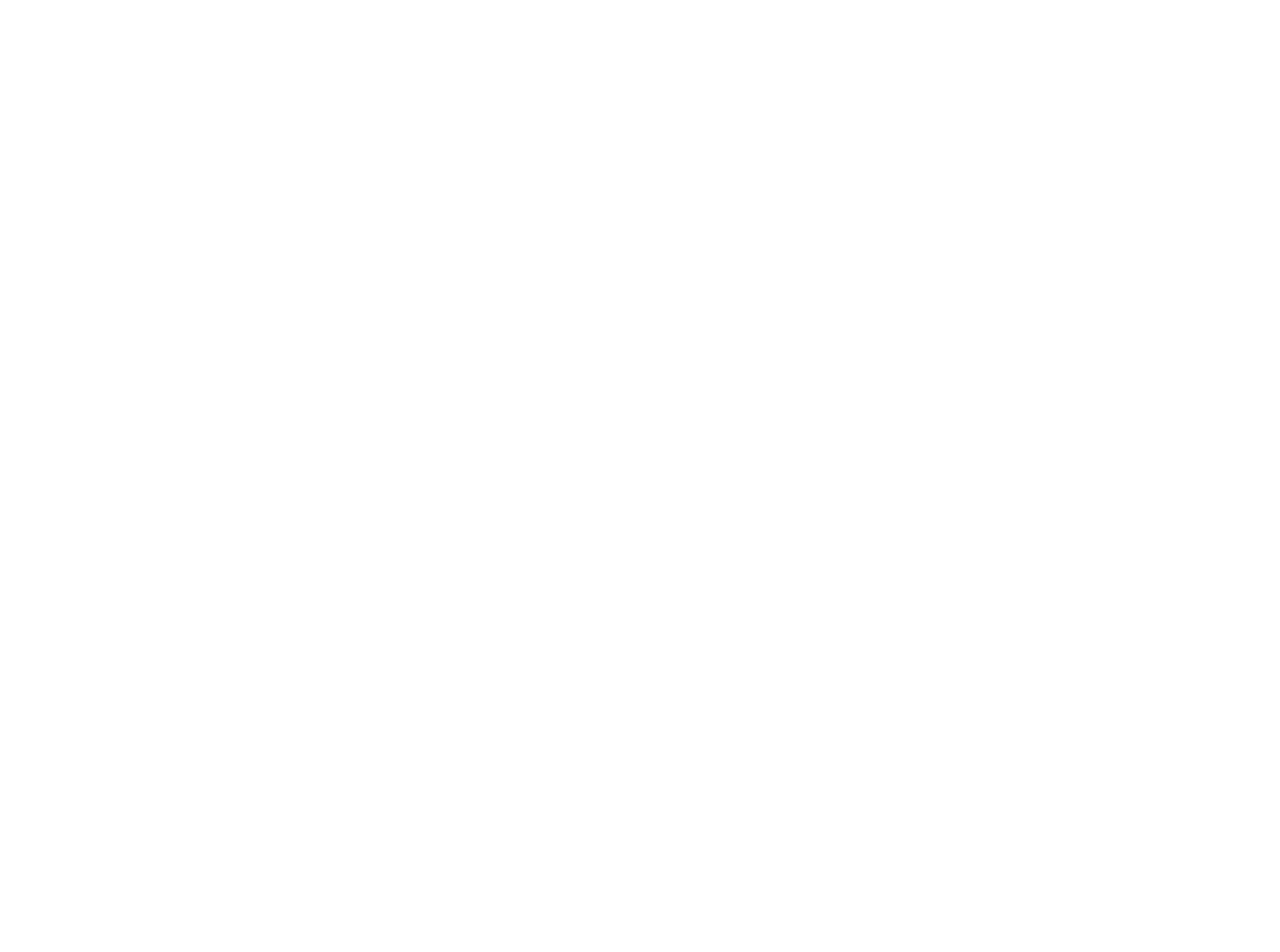
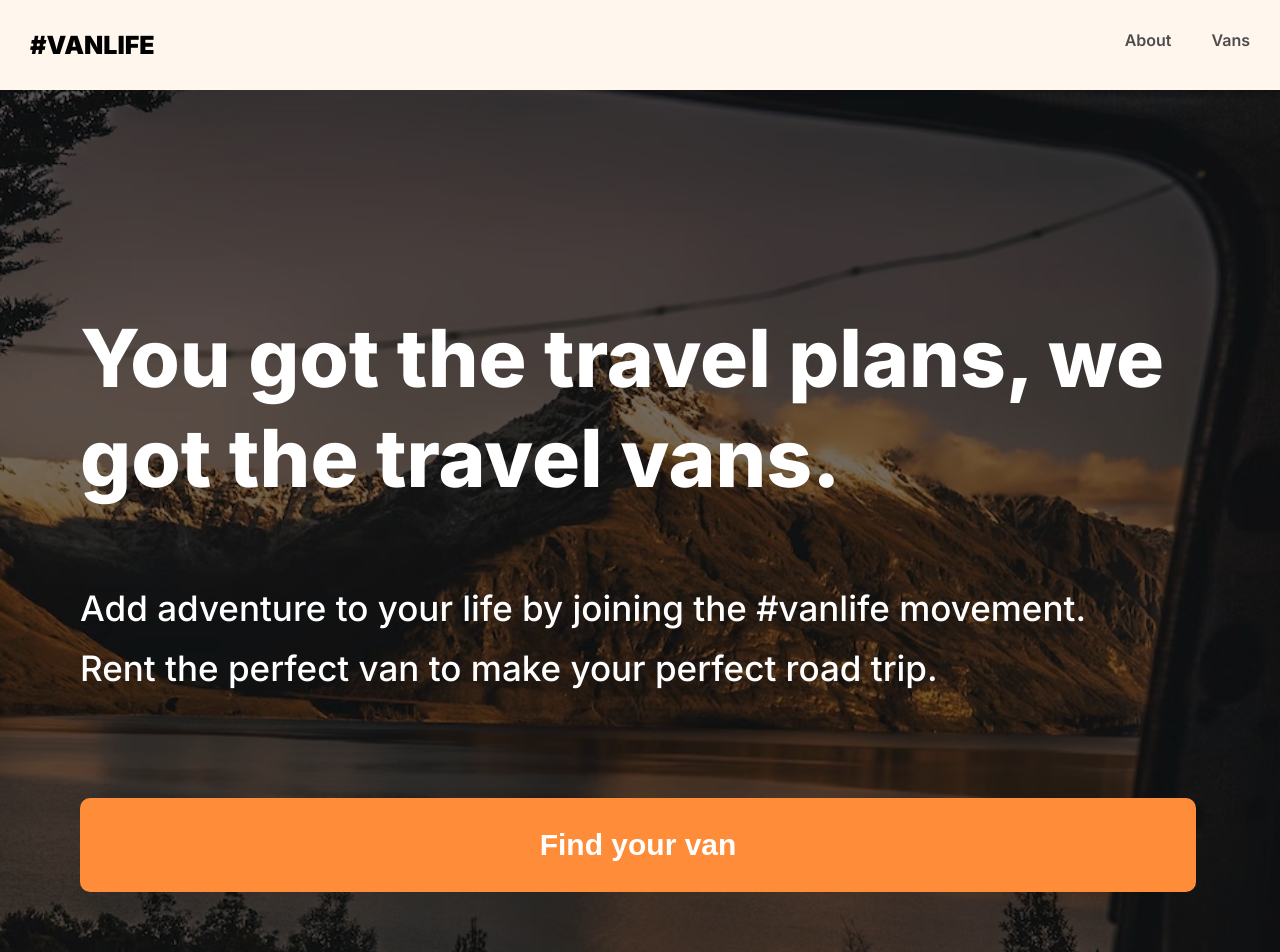
Before and after one commit to SlinkyCollins/Van-Life, a React (Vite) app: page / in a window 1280 px wide. Shown: the top 952 px of the page. Before the commit the page ends 800 px from the top, so only its background shows below. Built offline with nearby package versions, Linux system fonts and the light colour scheme.

Commit message:
work in progress

```diff
--- a/src/App.jsx
+++ b/src/App.jsx
@@ -1,10 +1,14 @@
-
+import Navbar from "./components/Navbar"
+import Main from "./components/Main"
+import Footer from "./components/Footer"
 
 function App() {
 
   return (
     <>
-
+      <Navbar/>
+      <Main/>
+      <Footer/>
     </>
   )
 }
--- /dev/null
+++ b/src/components/Footer.jsx
@@ -0,0 +1,11 @@
+
+
+const Footer = () => {
+  return (
+    <div style={{background: "#252525", padding: "40px", textAlign: "center"}}>
+        <p style={{fontSize: "18px", fontWeight: "500", color: "#AAAAAA", lineHeight: "22px"}}>Ⓒ 2022 #VANLIFE</p>
+    </div>
+  )
+}
+
+export default Footer
--- /dev/null
+++ b/src/components/Main.jsx
@@ -0,0 +1,22 @@
+import "../styles/Main.css"
+
+const Main = () => {
+    return (
+        <>
+            <div className="main-container">
+                <div className="bg-image"></div>
+
+                <div className="text-container">
+                    <h1>You got the travel plans, we got the travel vans.</h1>
+                    <p>Add adventure to your life by joining the #vanlife movement.
+                        <br />
+                        Rent the perfect van to make your perfect road trip.
+                    </p>
+                    <button>Find your van</button>
+                </div>
+            </div>
+        </>
+    )
+}
+
+export default Main
--- /dev/null
+++ b/src/components/Navbar.jsx
@@ -0,0 +1,19 @@
+
+
+const Navbar = () => {
+  return (
+    <div style={{background: "#FFF7ED", padding: "30px", position: "fixed", top: "0", left: "0", zIndex: "1000", width: "100%", userSelect: "none"}}>
+        <div style={{display: "flex", justifyContent: "space-between"}}>
+            <div>
+                <h1 style={{fontSize: "25px", fontWeight: "900"}}>#VANLIFE</h1>
+            </div>
+            <ul style={{display: "flex", gap: "40px"}}>
+                <li style={{listStyleType: "none"}}><a href="" style={{textDecoration: "none", color: "#4D4D4D", fontSize: "16px", fontWeight: "600", cursor: "pointer"}}>About</a></li>
+                <li style={{listStyleType: "none"}}><a href="" style={{textDecoration: "none", color: "#4D4D4D",  fontSize: "16px", fontWeight: "600", cursor: "pointer"}}>Vans</a></li>
+            </ul>
+        </div>
+    </div>
+  )
+}
+
+export default Navbar
--- a/src/index.css
+++ b/src/index.css
@@ -0,0 +1,10 @@
+* {
+    margin: 0;
+    padding: 0;
+    box-sizing: border-box;
+}
+
+body {
+    font-family: 'Inter', sans-serif;
+    overflow-x: hidden;
+}
--- /dev/null
+++ b/src/styles/Main.css
@@ -0,0 +1,65 @@
+.main-container {
+    color: #fff;
+}
+
+.bg-image {
+    position: relative;
+    width: 100%;
+    height: 150vh;
+    background-image: url("../assets/van life bg.png");
+    background-size: cover;
+    background-repeat: no-repeat;
+    /* background-position: top; */
+    /* background-attachment: fixed; */
+}
+
+.bg-image::after {
+    content: '';
+    position: absolute;
+    width: 100%;
+    height: 100%;
+    top: 0;
+    left: 0;
+    background-color: rgba(0, 0, 0, 0.55);
+}
+
+.text-container {
+    position: absolute;
+    top: 50%;
+    left: 50%;
+    transform: translate(-50%, -50%);
+    text-align: center;
+    width: 100%;
+    padding: 200px 0px 0px 80px;
+}
+
+.text-container h1 {
+    font-size: 80px;
+    font-weight: 800;
+    line-height: 100px;
+    text-align: left;
+    margin: 200px 0px 70px 0px;
+}
+
+.text-container p {
+    font-size: 35px;
+    font-weight: 500;
+    line-height: 60px;
+    text-align: left;
+    margin: 0px 0px 100px 0px;
+}
+
+.text-container button {
+    outline: none;
+    border: none;
+    border-radius: 10px;
+    background-color: rgba(255, 140, 56, 1);
+    color: #fff;
+    width: 93%;
+    padding: 30px 40px;
+    font-size: 30px;
+    font-weight: 700;
+    text-align: center;
+    cursor: pointer;
+    margin-right: 90px;
+}
```
